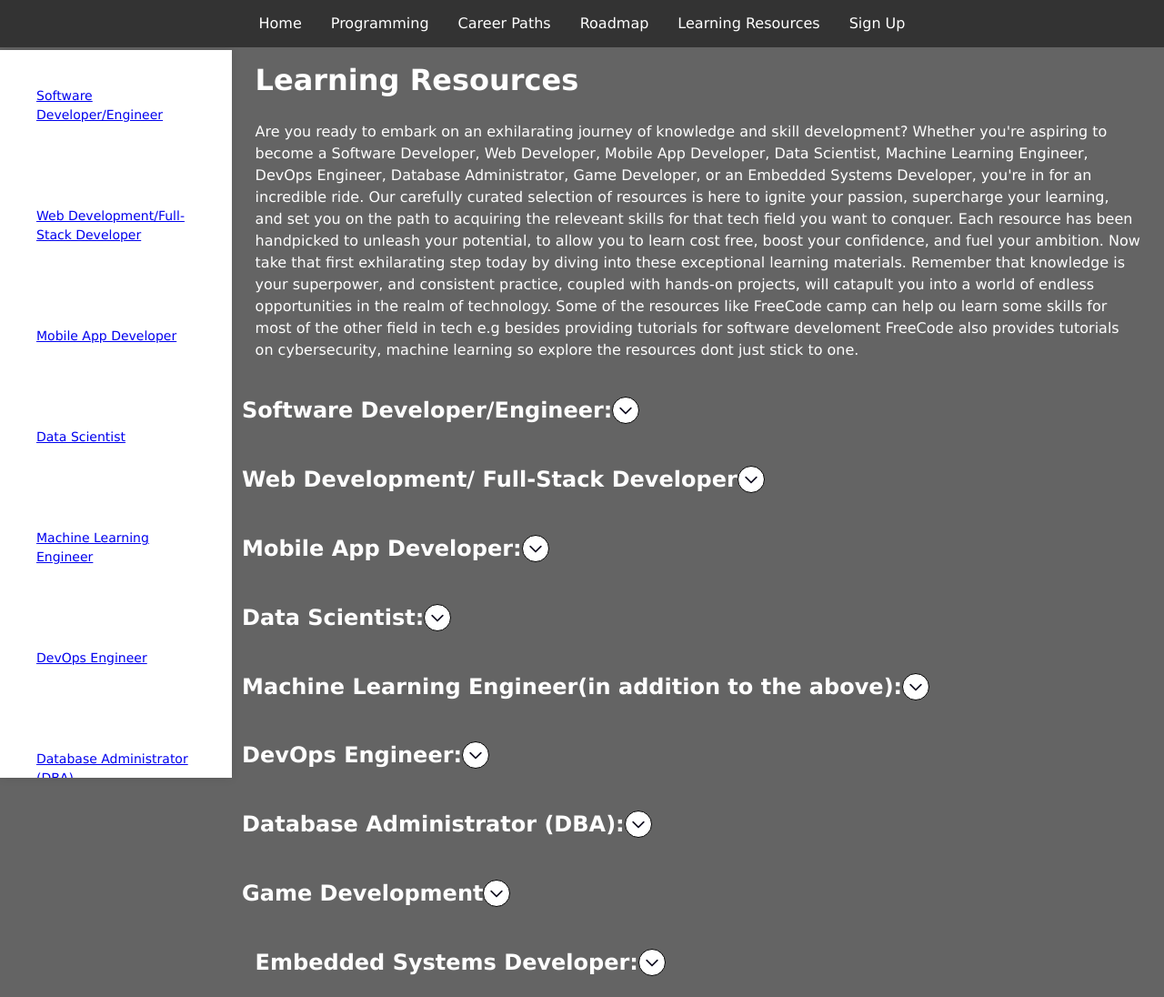
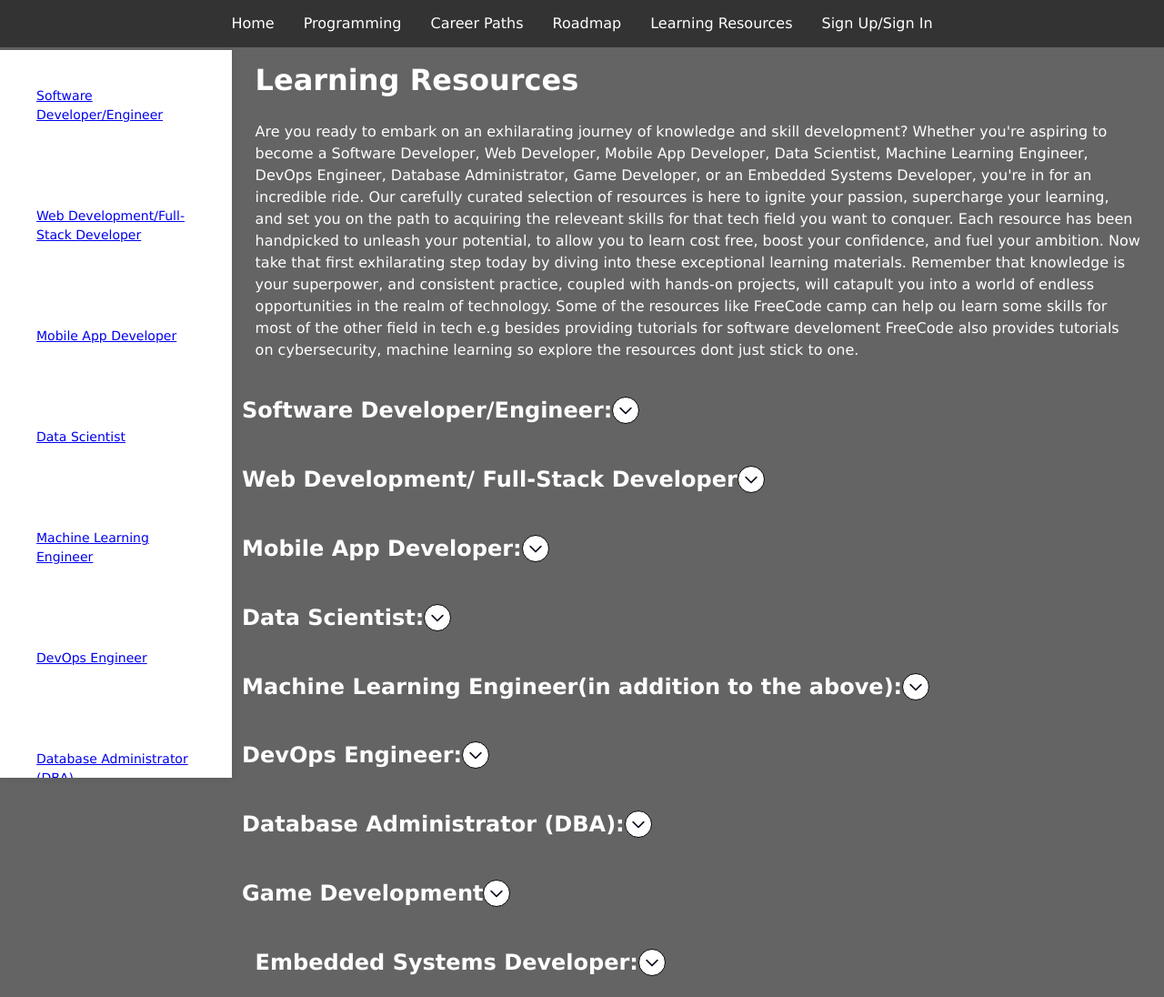
Before and after one commit to Lwazicekiso/Programmer-Head, a website built with Vite: page Programmer_head/Learning_resources.html in a window 1280 px wide. Shown: the whole page at 91% size. Built offline with nearby package versions, Linux system fonts and the light colour scheme.

Commit message:
sign in added to nav

```diff
--- a/Programmer_head/Learning_resources.html
+++ b/Programmer_head/Learning_resources.html
@@ -17,8 +17,8 @@
             <li><a href="careers_paths.html">Career Paths</a></li>
             <li><a href="Roadmaps.html">Roadmap</a></li>
             <li><a href="Learning_resources.html">Learning Resources</a></li>
-            <li><a href='sign_up.html'>Sign Up</a></li>
-        </ul>
+            <li><a href='sign_up.html'>Sign Up/Sign In</a></li>
+          </ul>
         </nav>
 
     <aside id="sidebar">
```
Also changed, not shown: Programmer_head/Programming_languages.html (+1 -1 lines), Programmer_head/Roadmaps.html (+1 -1 lines), Programmer_head/careers_paths.html (+1 -1 lines), Programmer_head/index.html (+1 -1 lines).
